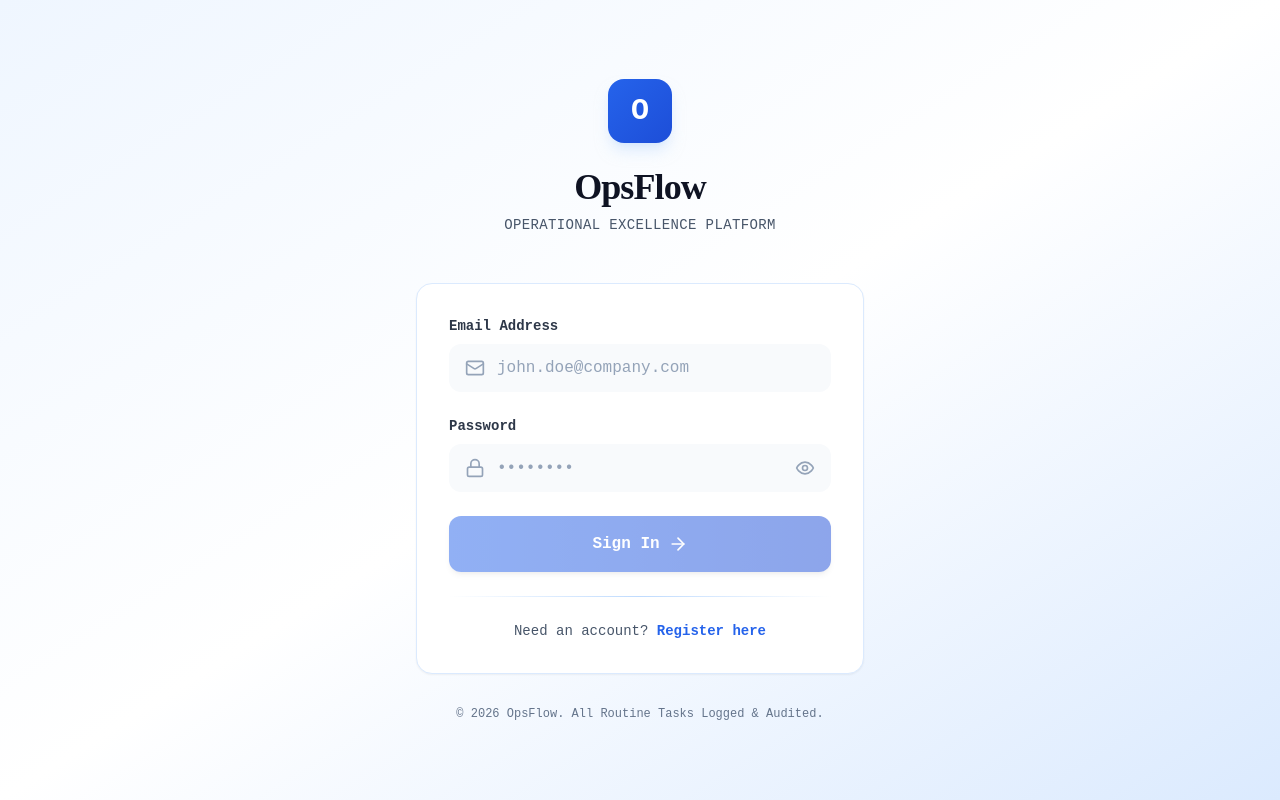
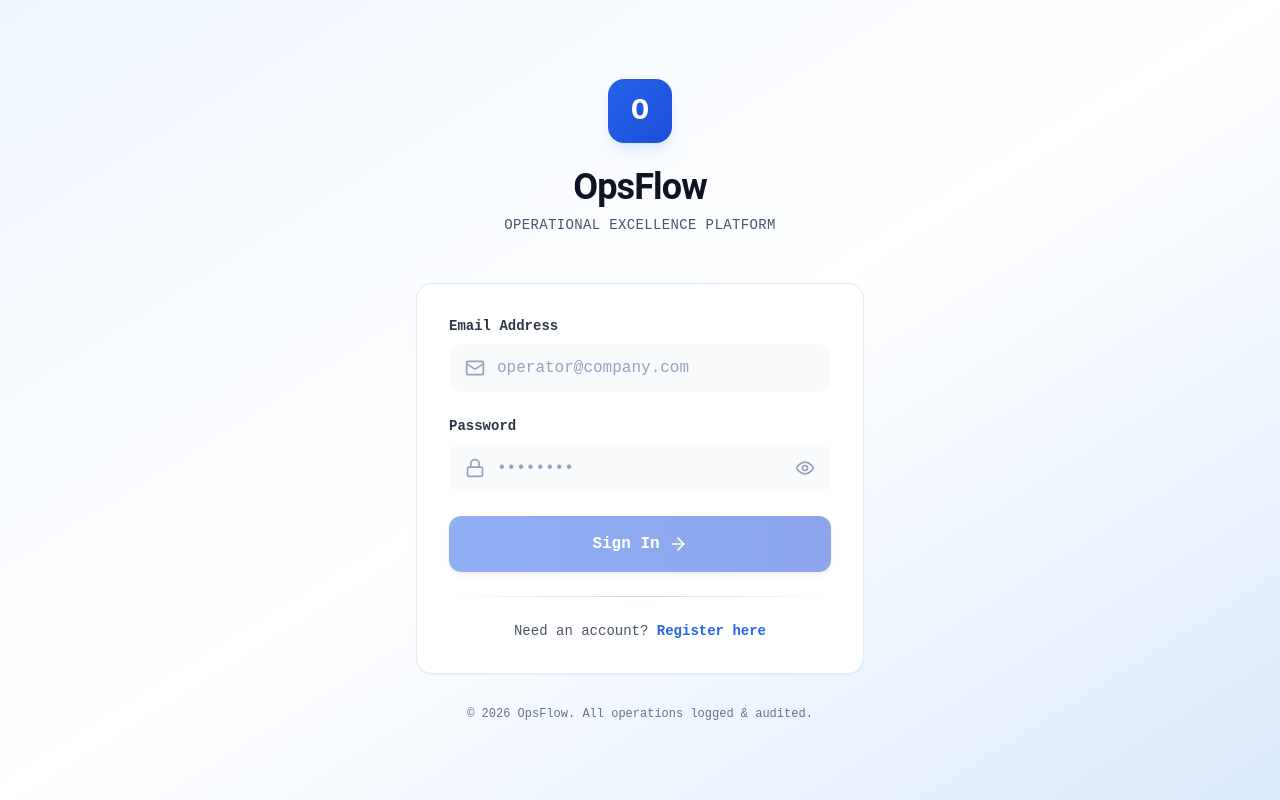
Before and after one commit to lordzwealth/ops-flow, a Next.js app: page /login in a window 1280 px wide. Built offline with nearby package versions, Linux system fonts and the light colour scheme; no server answers.

Commit message:
Update page.tsx

```diff
--- a/src/app/(auth)/login/page.tsx
+++ b/src/app/(auth)/login/page.tsx
@@ -56,7 +56,7 @@ export default function LoginPage() {
               <span className="text-3xl font-bold text-white">O</span>
             </div>
           </div>
-          <h1 className="text-4xl font-bold text-slate-900 mb-2" style={{ fontFamily: 'Space Grotesk' }}>
+          <h1 className="text-4xl font-bold text-slate-900 mb-2">
             OpsFlow
           </h1>
           <p className="text-slate-600 text-sm tracking-wide uppercase">Operational Excellence Platform</p>
@@ -75,7 +75,7 @@ export default function LoginPage() {
                   type="email"
                   value={email}
                   onChange={(e) => setEmail(e.target.value)}
-                  placeholder="john.doe@company.com"
+                  placeholder="operator@company.com"
                   className="input pl-12"
                   required
                   disabled={loading || !supabase}
@@ -150,7 +150,7 @@ export default function LoginPage() {
 
         {/* Footer */}
         <p className="text-center text-slate-500 text-xs">
-          © 2026 OpsFlow. All Routine Tasks Logged & Audited.
+          © 2026 OpsFlow. All operations logged & audited.
         </p>
       </div>
     </div>
```
